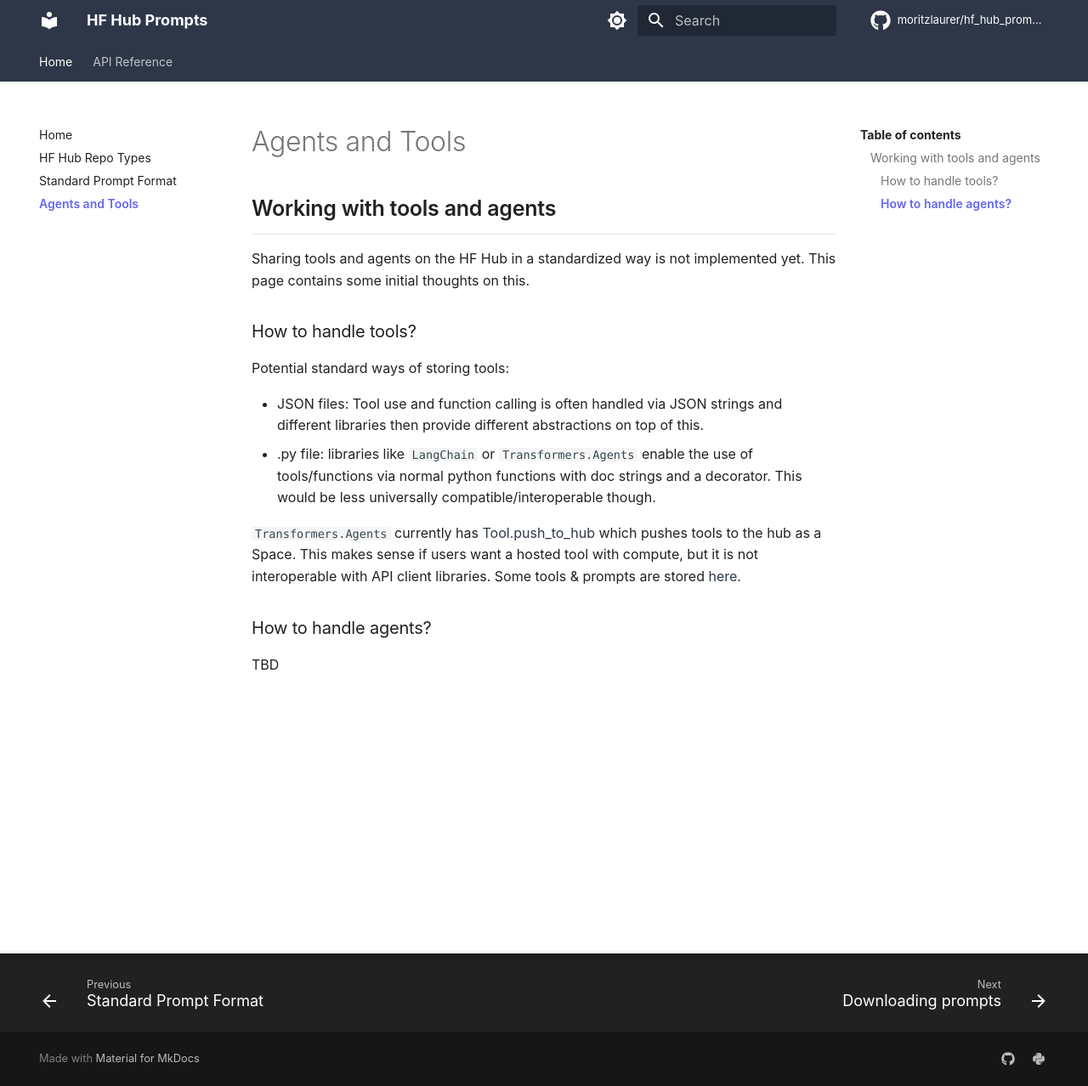
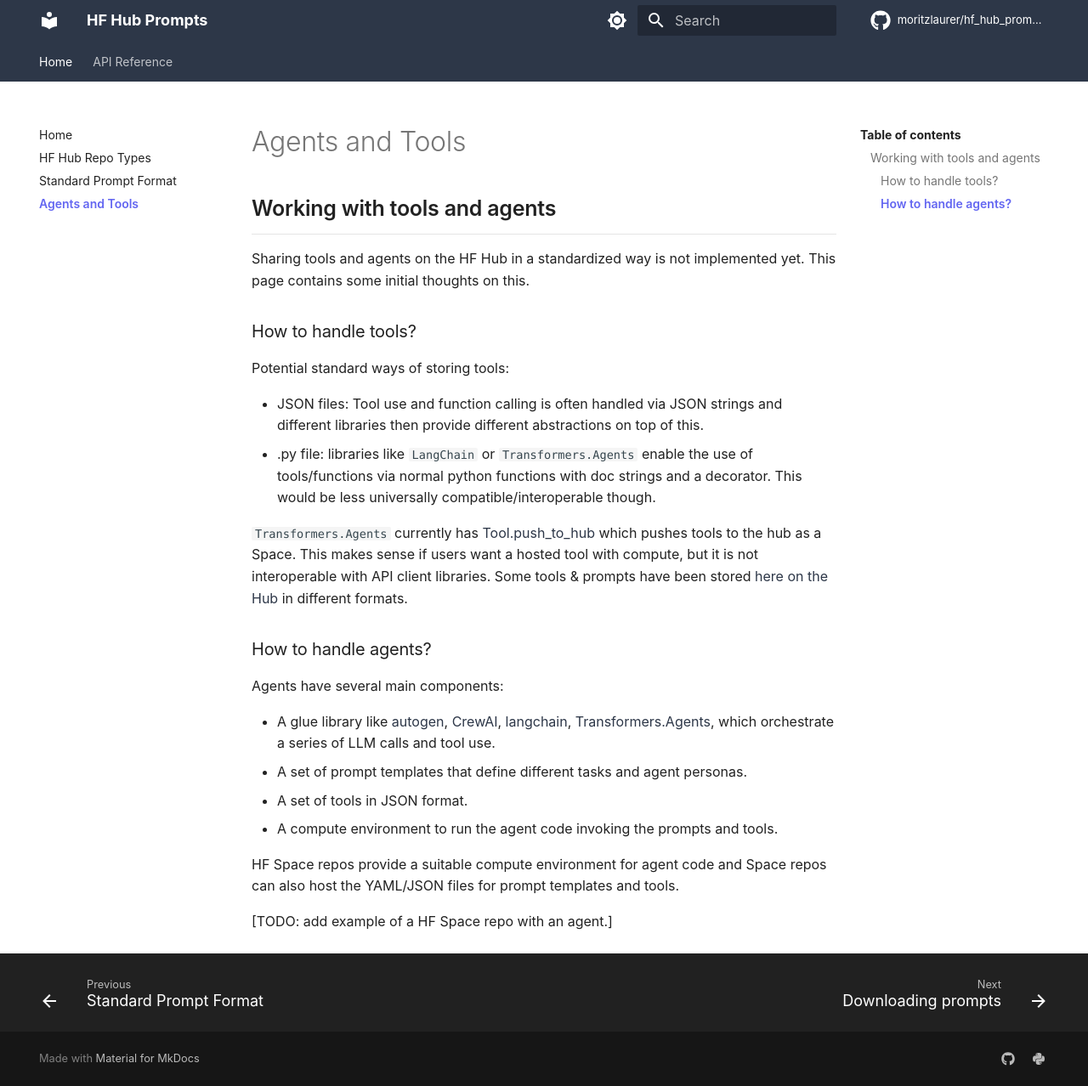
Before and after one commit to MoritzLaurer/prompt_templates, an MkDocs documentation site: the page built from docs/agents_tools.md, in a window 1280 px wide and 1278 px high. Shown: the whole window at 85% size. Built offline with MkDocs 1.6.1 and Material for MkDocs 9.7.7, drawn with Linux system fonts in a browser that asks for light colours; comment, search, counter and statistics services are not loaded.

Commit message:
docs: add initial ideas on agents on the hub

```diff
--- a/docs/agents_tools.md
+++ b/docs/agents_tools.md
@@ -10,15 +10,24 @@
 - JSON files: Tool use and function calling is often handled via JSON strings and different libraries then provide different abstractions on top of this.
 - .py file: libraries like `LangChain` or `Transformers.Agents` enable the use of tools/functions via normal python functions with doc strings and a decorator. This would be less universally compatible/interoperable though.
 
-`Transformers.Agents` currently has [Tool.push_to_hub](https://huggingface.co/docs/transformers/v4.45.2/en/main_classes/agent#transformers.Tool.push_to_hub) which pushes tools to the hub as a Space. This makes sense if users want a hosted tool with compute, but it is not interoperable with API client libraries. Some tools & prompts are stored [here](https://huggingface.co/huggingface-tools).
+`Transformers.Agents` currently has [Tool.push_to_hub](https://huggingface.co/docs/transformers/v4.45.2/en/main_classes/agent#transformers.Tool.push_to_hub) which pushes tools to the hub as a Space. This makes sense if users want a hosted tool with compute, but it is not interoperable with API client libraries. Some tools & prompts have been stored [here on the Hub](https://huggingface.co/huggingface-tools) in different formats.
 
 
 ### How to handle agents?
-TBD
+Agents have several main components:
+
+- A glue library like [autogen](https://github.com/microsoft/autogen), [CrewAI](https://github.com/crewAIInc/crewAI), [langchain](https://github.com/langchain-ai/langchain), [Transformers.Agents](https://huggingface.co/docs/transformers/en/agents), which orchestrate a series of LLM calls and tool use.
+- A set of prompt templates that define different tasks and agent personas.
+- A set of tools in JSON format.
+- A compute environment to run the agent code invoking the prompts and tools.
+
+HF Space repos provide a suitable compute environment for agent code and Space repos can also host the YAML/JSON files for prompt templates and tools.
+
+[TODO: add example of a HF Space repo with an agent.]
 
 
 <!--
-3. Example: Agent Model Repo
+1. Example: Agent Model Repo
     - (maybe:) OAI MLEBench Agents/Dataset: https://github.com/openai/mle-bench (Seems like no nice tabular dataset provided.)
     - Or Aymeric's GAIA prompts
 -->
```
